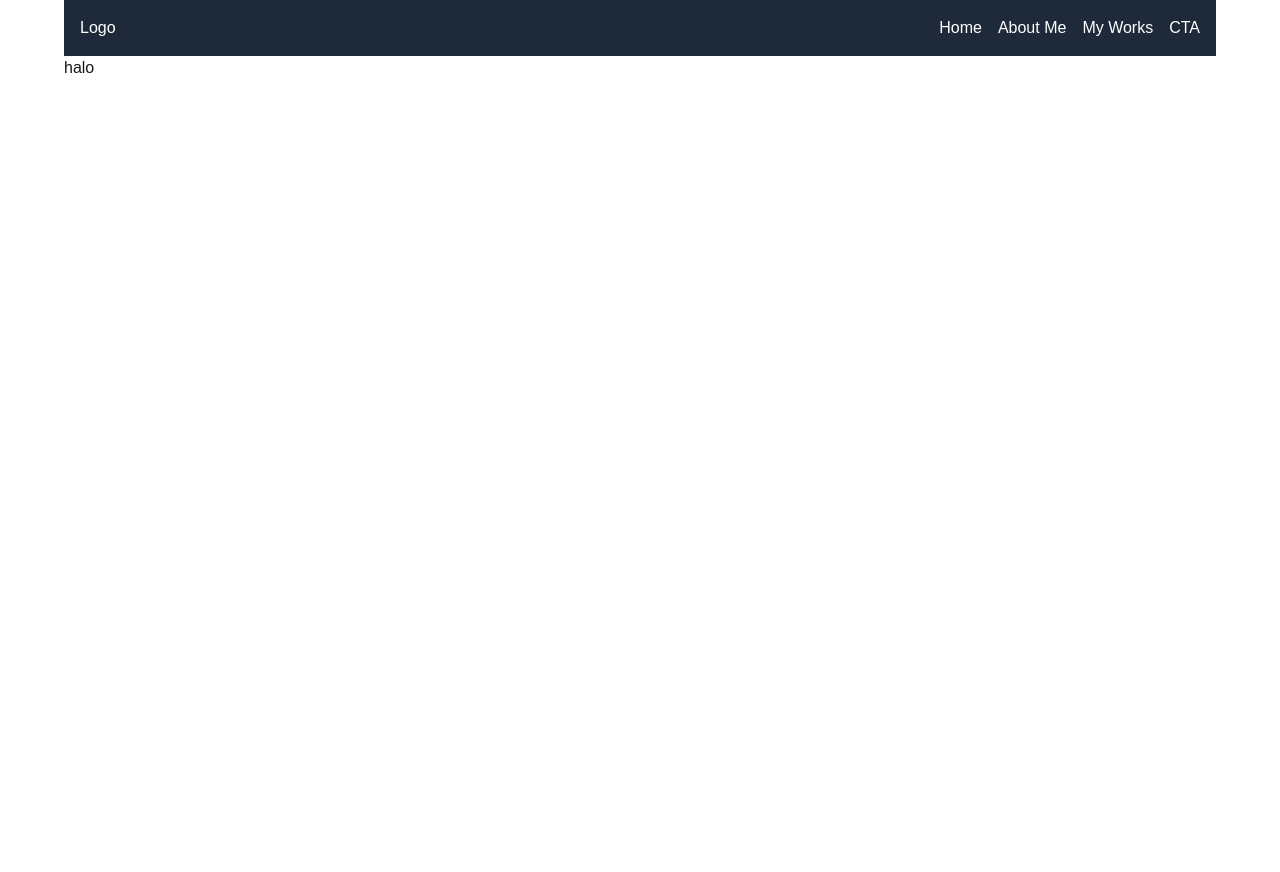
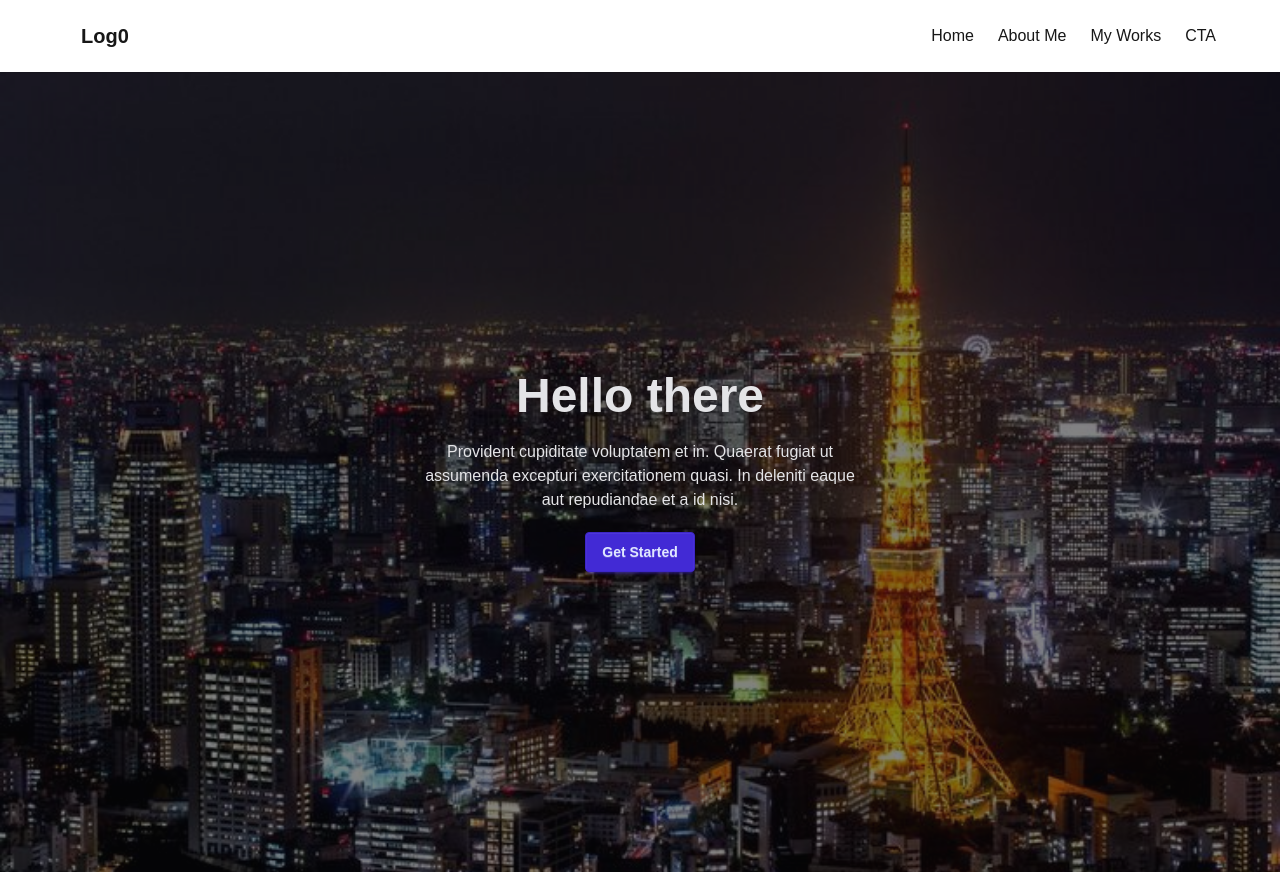
Before and after one commit to mhasaero/portofolio, a Next.js app: page / in a window 1280 px wide. Before the commit the page ends 800 px from the top, so only its background shows below. Built offline with nearby package versions, Linux system fonts and the light colour scheme.

Commit message:
feat: add navbar and hero

```diff
--- a/app/page.tsx
+++ b/app/page.tsx
@@ -1,11 +1,12 @@
 import MainLayout from "@/layouts/MainLayout";
+import Hero from "@/components/Hero";
 
 export default function page() {
   return (
     <MainLayout>
-      <div>
-        <p>halo</p>
-      </div>
+      <section id="hero" className="-mx-8 md:-mx-12 lg:-mx-16">
+        <Hero />
+      </section>
     </MainLayout>
   );
 }
--- a/components/Hero.tsx
+++ b/components/Hero.tsx
@@ -0,0 +1,21 @@
+import React from "react";
+
+export default function Hero() {
+  return (
+    <div
+      className="hero min-h-screen"
+      style={{
+        backgroundImage: "url(hero-img.jpg)",
+      }}
+    >
+      <div className="hero-overlay"></div>
+      <div className="hero-content text-neutral-content text-center">
+        <div className="max-w-md">
+          <h1 className="mb-5 text-5xl font-bold">Hello there</h1>
+          <p className="mb-5">Provident cupiditate voluptatem et in. Quaerat fugiat ut assumenda excepturi exercitationem quasi. In deleniti eaque aut repudiandae et a id nisi.</p>
+          <button className="btn btn-primary">Get Started</button>
+        </div>
+      </div>
+    </div>
+  );
+}
--- a/components/Navbar.tsx
+++ b/components/Navbar.tsx
@@ -1,13 +1,40 @@
+import { Bars4Icon } from "@heroicons/react/24/solid";
+
 export default function Navbar() {
   return (
-    <nav className="flex items-center justify-between p-4 bg-gray-800 text-white">
-      <div>Logo</div>
-      <ul className="flex gap-4">
-        <li>Home</li>
-        <li>About Me</li>
-        <li>My Works</li>
-        <li>CTA</li>
-      </ul>
-    </nav>
+    <div className="navbar bg-base-100 shadow-sm px-8 md:px-12 lg:px-16 py-4">
+      <div className="navbar-start">
+        <a className="btn btn-ghost text-xl">Log0</a>
+      </div>
+      <div className="navbar-end">
+        <ul className="hidden md:flex gap-6">
+          <li>Home</li>
+          <li>About Me</li>
+          <li>My Works</li>
+          <li>CTA</li>
+        </ul>
+        <div className="dropdown md:hidden">
+          <div className="drawer">
+            <input id="my-drawer" type="checkbox" className="drawer-toggle" />
+            <div className="drawer-content">
+              <label htmlFor="my-drawer">
+                <Bars4Icon className="size-6 text-white" />
+              </label>
+            </div>
+            <div className="drawer-side">
+              <label htmlFor="my-drawer" aria-label="close sidebar" className="drawer-overlay"></label>
+              <ul className="menu bg-base-200 text-base-content rounded-box text-base min-h-full w-1/2 py-6 space-y-4 ps-8 border-e-4 border-base-300">
+                <li>Home</li>
+                <li>About Me</li>
+                <li>My Works</li>
+                <li>CTA</li>
+              </ul>
+            </div>
+          </div>
+        </div>
+      </div>
+    </div>
   );
 }
+
+//
--- a/layouts/MainLayout.tsx
+++ b/layouts/MainLayout.tsx
@@ -7,8 +7,10 @@ type Props = {
 
 export default function MainLayout({ children }: Props) {
   return (
-    <main className="px-16">
-      <Navbar />
+    <main className="px-8 md:px-12 lg:px-16">
+      <nav className="-mx-8 md:-mx-12 lg:-mx-16">
+        <Navbar />
+      </nav>
       {children}
     </main>
   );
--- a/package.json
+++ b/package.json
@@ -9,6 +9,7 @@
     "lint": "next lint"
   },
   "dependencies": {
+    "@heroicons/react": "^2.2.0",
     "next": "15.3.2",
     "react": "^19.0.0",
     "react-dom": "^19.0.0"
```
Also changed, not shown: public/hero-img.jpg (added), 1 other file (tests, documents, lock files or other folders).
